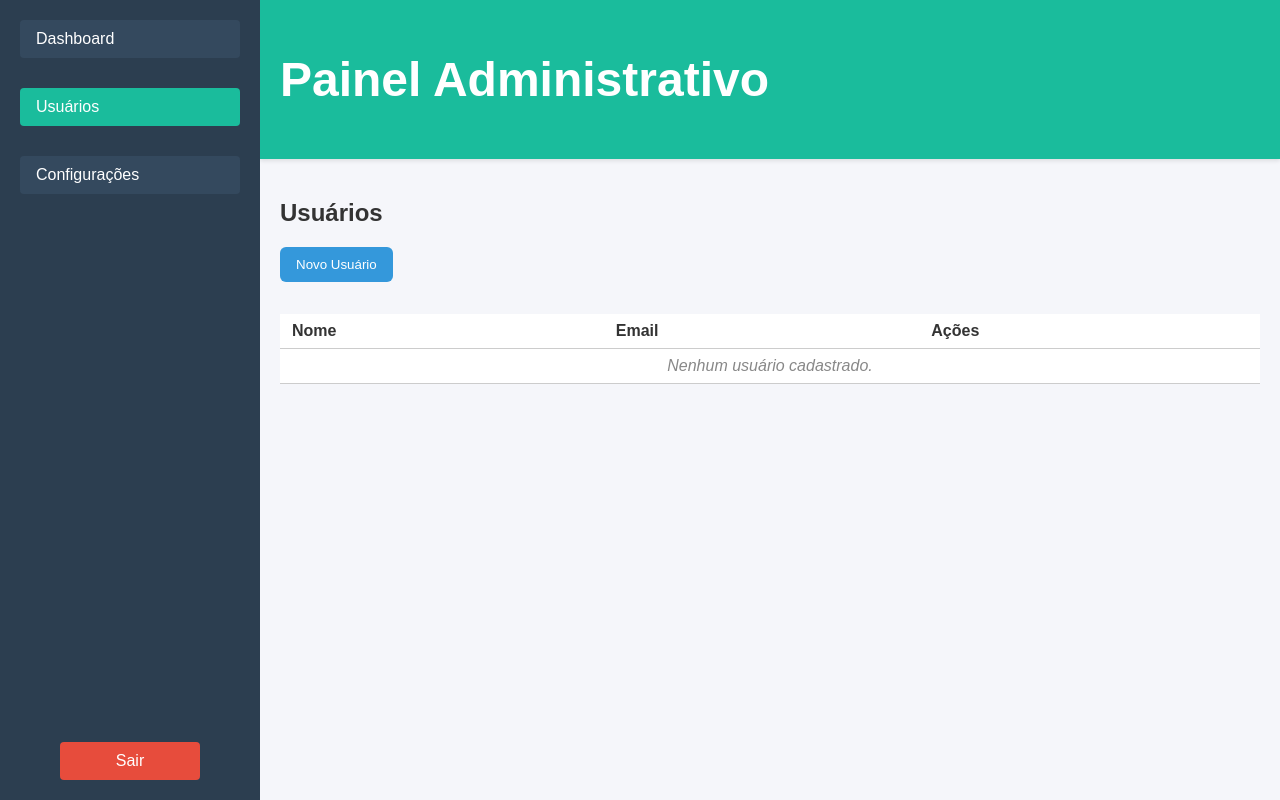
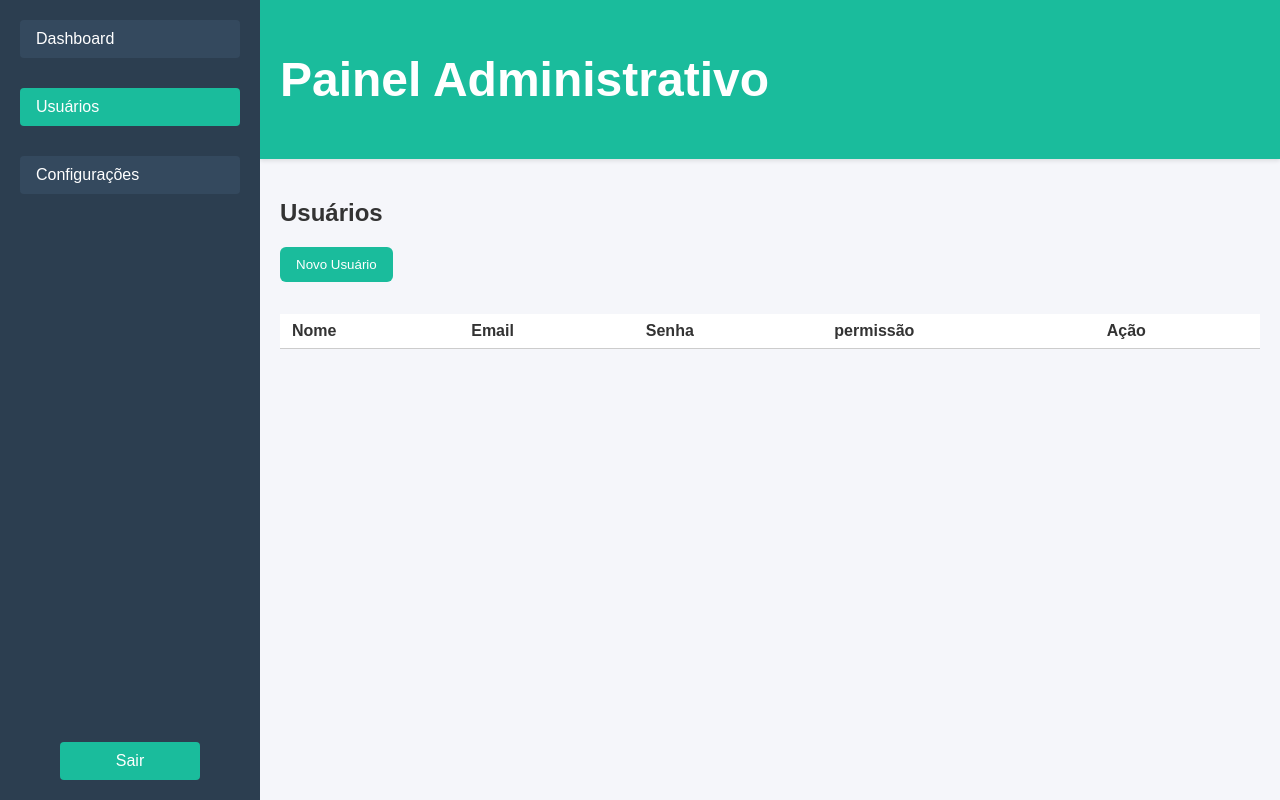
Before and after one commit to thierryarau70/AdminDashboard, a Vue app in the folder admin-dashboard/: page /users in a window 1280 px wide. Built offline with nearby package versions, Linux system fonts and the light colour scheme; sample sign-in values are in the browser's storage.

Commit message:
agora o site está com permissoes de admin mas com problema na configuraçao da conta propria

```diff
--- a/admin-dashboard/src/components/Sidebar.vue
+++ b/admin-dashboard/src/components/Sidebar.vue
@@ -58,7 +58,7 @@ function logout() {
 .btn-logout {
   padding: 10px 16px;
   margin: 40px;
-  background-color: #e74c3c;
+  background-color: #1abc9c;
   color: white;
   border: none;
   border-radius: 4px;
--- a/admin-dashboard/src/components/UserForm.vue
+++ b/admin-dashboard/src/components/UserForm.vue
@@ -1,63 +1,94 @@
 <template>
-  <form @submit.prevent="handleSubmit" class="user-form">
+  <form @submit.prevent="handleSubmit">
     <div class="form-group">
-      <label for="name">Nome</label>
-      <input type="text" id="name" v-model="name" required />
+      <label>Nome</label>
+      <input v-model="form.name" required placeholder="Digite seu nome" />
     </div>
+
     <div class="form-group">
-      <label for="email">Email</label>
-      <input type="email" id="email" v-model="email" :readonly="isEditing" required />
+      <label >Email</label>
+      <input v-model="form.email" type="email" required :readonly="isEditing" placeholder="Digite seu Email" />
+    </div>
+
+    <div class="form-group">
+      <label>Senha</label>
+      <input
+        v-model="form.password"
+        type="password"
+        required
+        placeholder="Digite a senha"
+      />
     </div>
     <div class="buttons">
-      <button type="submit">{{ isEditing ? 'Atualizar' : 'Adicionar' }}</button>
-      <button type="button" @click="$emit('cancel')">Cancelar</button>
+    <button type="submit">{{ isEditing ? 'Salvar' : 'Adicionar' }}</button>
+    <button type="button" @click="$emit('cancel')">Cancelar</button>
     </div>
+    <div class="">
+ <select v-model="form.role">
+  <option value="user">Usuário Padrão</option>
+  <option value="admin">Administrador</option>
+</select>
+
+    </div>
+
   </form>
 </template>
 
 <script setup lang="ts">
-import { ref, watch, computed } from 'vue'
+import { reactive, watch, computed } from 'vue'
 
 interface User {
   name: string
   email: string
+  password: string
+  role: 'admin' | 'user'
 }
 
-const props = defineProps<{ initialUser?: User }>()
+
+const props = defineProps<{
+  initialUser?: User
+}>()
+
 const emit = defineEmits<{
   (e: 'add', user: User): void
   (e: 'update', user: User): void
   (e: 'cancel'): void
 }>()
 
-const name = ref('')
-const email = ref('')
-
-const isEditing = computed(() => !!props.initialUser)
+const form = reactive<User>({
+  name: '',
+  email: '',
+  password: '',
+  role: 'user'
+})
 
 watch(
   () => props.initialUser,
   (user) => {
     if (user) {
-      name.value = user.name
-      email.value = user.email
+      form.name = user.name
+      form.email = user.email
+      form.password = user.password ?? ''
     } else {
-      name.value = ''
-      email.value = ''
+      form.name = ''
+      form.email = ''
+      form.password = ''
     }
   },
   { immediate: true }
 )
 
+const isEditing = computed(() => !!props.initialUser)
+
 function handleSubmit() {
-  const user: User = { name: name.value, email: email.value }
   if (isEditing.value) {
-    emit('update', user)
+    emit('update', { ...form })
   } else {
-    emit('add', user)
+    emit('add', { ...form })
   }
 }
 </script>
+
 
 <style scoped>
 .user-form {
@@ -85,15 +116,15 @@ button {
   cursor: pointer;
 }
 button[type='submit'] {
-  background-color: #2ecc71;
+  background-color: #1abc9c;
 }
 button[type='submit']:hover {
-  background-color: #27ae60;
+  background-color: #16a085;
 }
 button[type='button'] {
-  background-color: #95a5a6;
+  background-color: #8f8d8d;
 }
 button[type='button']:hover {
-  background-color: #7f8c8d;
+  background-color: #7c7878;
 }
 </style>
--- a/admin-dashboard/src/components/UserTable.vue
+++ b/admin-dashboard/src/components/UserTable.vue
@@ -1,32 +1,53 @@
 <template>
-  <table>
-    <thead>
+  <table v-if="isAdmin">  <thead>
       <tr>
         <th>Nome</th>
         <th>Email</th>
-        <th>Ações</th>
+        <th>Senha</th>
+        <th>permissão</th>
+        <th>Ação</th>
+
       </tr>
     </thead>
     <tbody>
-      <tr v-if="users.length === 0">
-        <td colspan="3" class="empty-message">Nenhum usuário cadastrado.</td>
-      </tr>
-      <tr v-else v-for="user in users" :key="user.email">
+      <tr v-for="user in users" :key="user.email">
         <td>{{ user.name }}</td>
         <td>{{ user.email }}</td>
         <td>
+          <span>{{ user.password }}</span>
+        </td>
+         <td> {{ user.role }}</td>
+        <td>
+
           <button @click="$emit('edit', user)">✏️</button>
           <button @click="$emit('delete', user.email)">🗑️</button>
         </td>
       </tr>
     </tbody>
   </table>
+
+  <p v-else class="not-allowed">Você não tem permissão para ver esta tabela.</p>
 </template>
 
+
+
+
 <script setup lang="ts">
+import { useAuth } from '../components/useAuth'
+const { isAdmin } = useAuth()
+
+
+
+
+
+
+
 interface User {
   name: string
   email: string
+  password: string
+  role: 'admin' | 'user'
+
 }
 
 defineProps<{ users: User[] }>()
@@ -66,4 +87,12 @@ button:hover {
   color: #888;
   font-style: italic;
 }
+
+.not-allowed {
+  color: #e74c3c;
+  text-align: center;
+  margin-top: 20px;
+  font-weight: bold;
+}
+
 </style>
--- /dev/null
+++ b/admin-dashboard/src/components/useAuth.ts
@@ -0,0 +1,6 @@
+export function useAuth() {
+  const user = JSON.parse(localStorage.getItem('currentUser') || 'null')
+  const isAdmin = user?.role === 'admin'
+  const isLoggedIn = localStorage.getItem('loggedIn') === 'true'
+  return { user, isAdmin, isLoggedIn }
+}
--- a/admin-dashboard/src/router/index.ts
+++ b/admin-dashboard/src/router/index.ts
@@ -10,7 +10,7 @@ const routes = [
   {
     path: '/login',
     component: LoginView,
-    meta: { layout: false } // sem sidebar/header
+    meta: { layout: false }
   },
    {
     path: '/register',
@@ -48,7 +48,6 @@ const router = createRouter({
   routes
 })
 
-// Protege rotas autenticadas
 router.beforeEach((to) => {
   const loggedIn = localStorage.getItem('loggedIn') === 'true'
   if (to.meta.requiresAuth && !loggedIn) {
--- a/admin-dashboard/src/views/AccountSettings.vue
+++ b/admin-dashboard/src/views/AccountSettings.vue
@@ -106,7 +106,7 @@ button:hover {
 
 .voltar-btn {
   background-color: #8f8d8d;
-  margin-top: 20px;
+  text-align: center;
 }
 .voltar-btn:hover {
   background-color: #7c7878;
--- a/admin-dashboard/src/views/LoginView.vue
+++ b/admin-dashboard/src/views/LoginView.vue
@@ -22,7 +22,7 @@
           v-model="password"
           type="password"
           name="password"
-          required
+          requiredF
           placeholder="Digite sua senha"
           autocomplete="current-password"
         />
@@ -49,18 +49,21 @@ const password = ref('')
 const error = ref(false)
 const router = useRouter()
 
+
 function login() {
   const users = JSON.parse(localStorage.getItem('users') || '[]')
   const match = users.find((user: any) => user.email === email.value && user.password === password.value)
 
   if (match) {
     localStorage.setItem('loggedIn', 'true')
+    localStorage.setItem('currentUser', JSON.stringify(match))
     error.value = false
     router.push('/')
   } else {
     error.value = true
   }
 }
+
 </script>
 
 <style scoped>
--- a/admin-dashboard/src/views/RegisterView.vue
+++ b/admin-dashboard/src/views/RegisterView.vue
@@ -78,7 +78,6 @@ function register() {
   error.value = false
   success.value = true
 
-  // Redireciona após 1s
   setTimeout(() => {
     router.push('/login')
   }, 1000)
--- a/admin-dashboard/src/views/Users.vue
+++ b/admin-dashboard/src/views/Users.vue
@@ -1,7 +1,9 @@
 <template>
   <div class="users-container">
     <h2>Usuários</h2>
-    <button @click="openNewUserForm">Novo Usuário</button>
+
+    <!-- Apenas administradores veem o botão de novo usuário -->
+    <button v-if="isAdmin" @click="openNewUserForm">Novo Usuário</button>
 
     <UserForm
       v-if="showForm"
@@ -11,32 +13,43 @@
       @cancel="cancelForm"
     />
 
-    <UserTable :users="users" @delete="handleDeleteUser" @edit="openEditUserForm" />
+    <!-- Mostra apenas a tabela filtrada -->
+    <UserTable :users="filteredUsers" @delete="handleDeleteUser" @edit="openEditUserForm" />
   </div>
 </template>
 
 <script setup lang="ts">
-import { ref, onMounted, watch } from 'vue'
+import { ref, onMounted, watch, computed } from 'vue'
 import UserForm from '../components/UserForm.vue'
 import UserTable from '../components/UserTable.vue'
+import { useAuth } from '../components/useAuth'
 
 interface User {
   name: string
   email: string
+  password: string
+  role: 'admin' | 'user'
 }
 
 const users = ref<User[]>([])
 const showForm = ref(false)
 const editingUser = ref<User | undefined>(undefined)
 
-// E ajuste os métodos:
+// Auth
+const { isAdmin, user: currentUser } = useAuth()
+
+// Lista de usuários visíveis
+const filteredUsers = computed(() => {
+  return isAdmin ? users.value : users.value.filter(u => u.email === currentUser.email)
+})
+
 function openNewUserForm() {
   editingUser.value = undefined
   showForm.value = true
 }
 
 function openEditUserForm(user: User) {
-  editingUser.value = { ...user }
+  editingUser.value = { ...user, password: '' }
   showForm.value = true
 }
 
@@ -52,7 +65,9 @@ watch(users, (newUsers) => {
 }, { deep: true })
 
 function handleAddUser(newUser: User) {
-  users.value.push(newUser)
+  if (isAdmin) {
+    users.value.push(newUser)
+  }
   showForm.value = false
 }
 
@@ -65,7 +80,9 @@ function handleUpdateUser(updatedUser: User) {
 }
 
 function handleDeleteUser(email: string) {
-  users.value = users.value.filter((u) => u.email !== email)
+  if (isAdmin) {
+    users.value = users.value.filter((u) => u.email !== email)
+  }
 }
 
 function cancelForm() {
@@ -80,13 +97,13 @@ function cancelForm() {
 button {
   margin-bottom: 12px;
   padding: 10px 16px;
-  background-color: #3498db;
+  background-color: #1abc9c;
   border: none;
   color: white;
   border-radius: 6px;
   cursor: pointer;
 }
 button:hover {
-  background-color: #2980b9;
+  background-color: #16a085;
 }
 </style>
```
